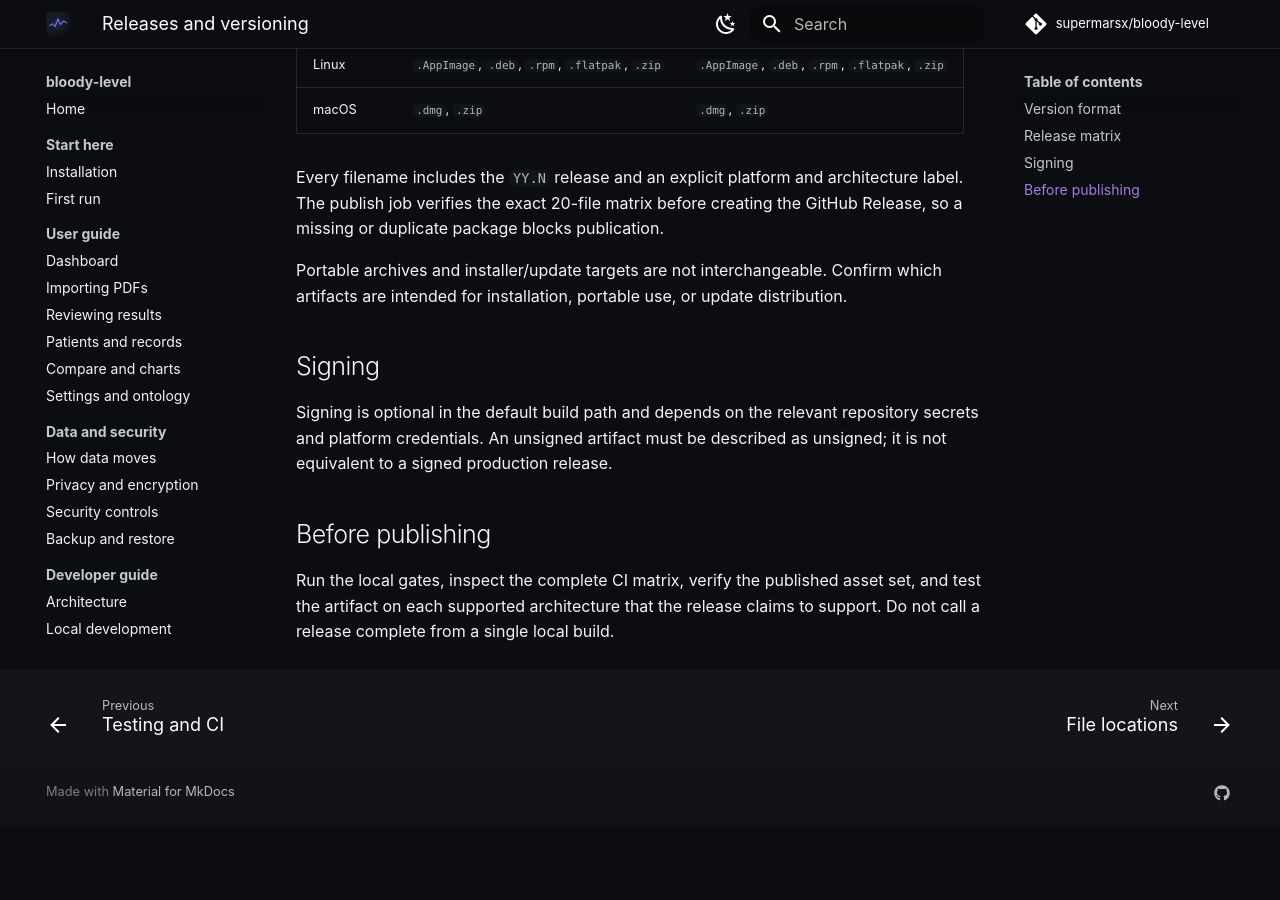
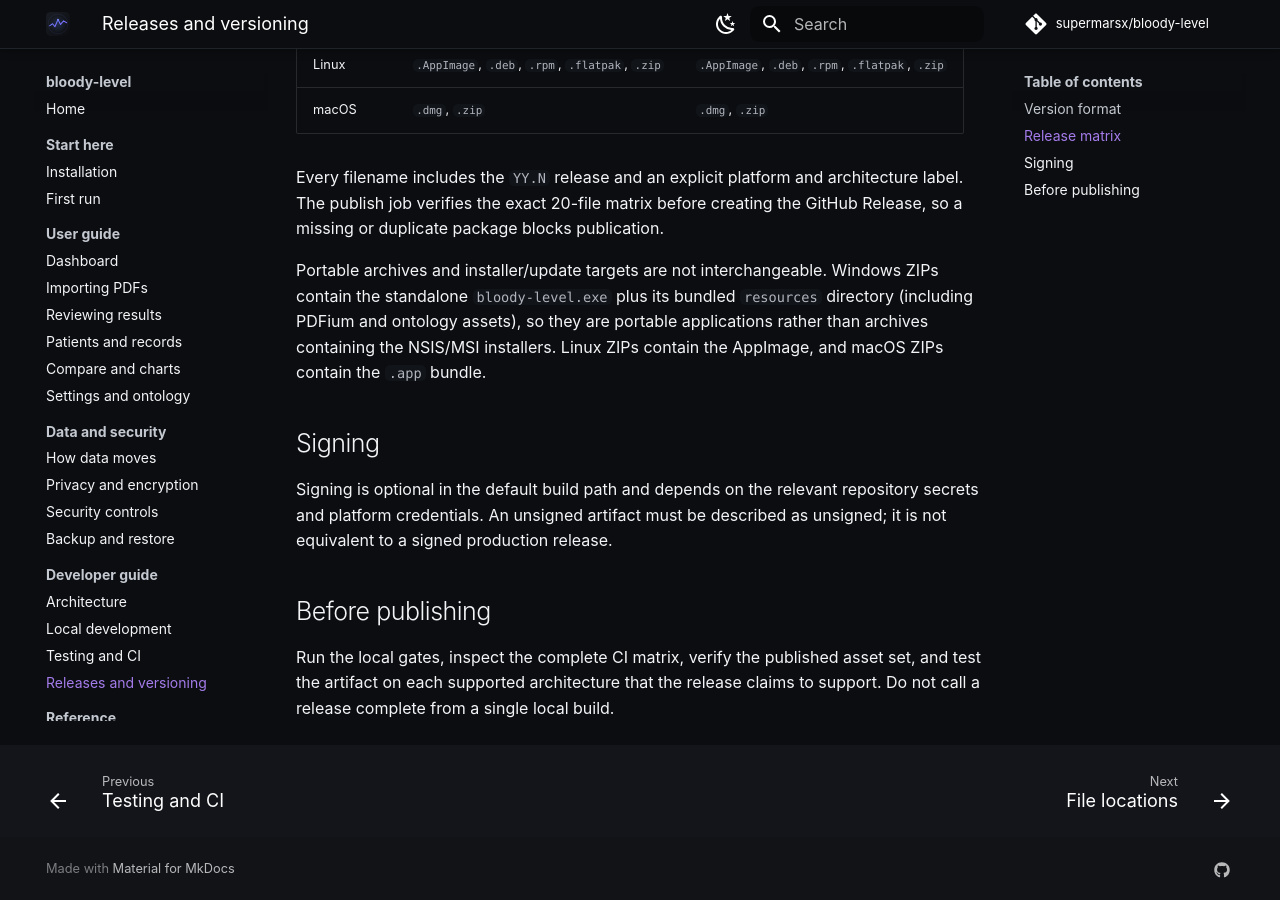
Before and after one commit to supermarsx/bloody-level, an MkDocs documentation site: the page built from docs/developer/releases.md, in a window 1280 px wide and 900 px high, scrolled down 951 px. Built offline with MkDocs 1.6.1 and Material for MkDocs 9.7.7, drawn with Linux system fonts in a browser that asks for light colours; comment, search, counter and statistics services are not loaded; before the commit the page ends 1776 px from its top, so only the background shows below that.

Commit message:
fix: make release zips portable applications

```diff
--- a/docs/developer/releases.md
+++ b/docs/developer/releases.md
@@ -35,7 +35,11 @@
 creating the GitHub Release, so a missing or duplicate package blocks
 publication.
 
-Portable archives and installer/update targets are not interchangeable. Confirm which artifacts are intended for installation, portable use, or update distribution.
+Portable archives and installer/update targets are not interchangeable. Windows
+ZIPs contain the standalone `bloody-level.exe` plus its bundled `resources`
+directory (including PDFium and ontology assets), so they are portable
+applications rather than archives containing the NSIS/MSI installers. Linux
+ZIPs contain the AppImage, and macOS ZIPs contain the `.app` bundle.
 
 ## Signing
 
```
Also changed, not shown: readme.md (+3 -2 lines), 1 other file.
